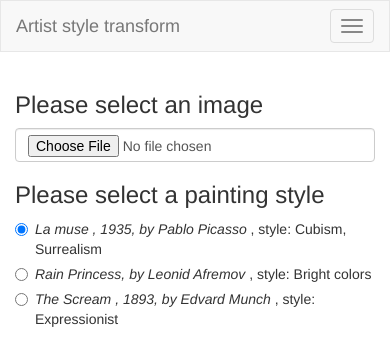
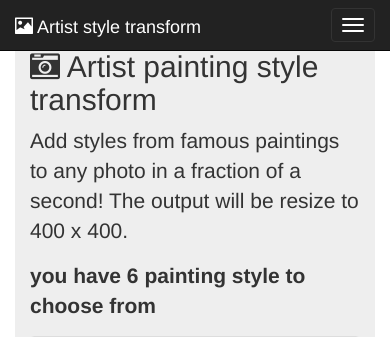
Before and after one commit to Kevinqian0501/artist-style-transform, a Flask app: template Google-web-app/templates/form.html in a window 390 px wide. Shown: the top 337 px of the page. Run offline with Flask 2, Linux system fonts and the light colour scheme; the template is opened without the code that fills it, so the values that code supplies are empty; some libraries are stand-ins or nearby versions.

Commit message:
edit form

```diff
--- a/Google-web-app/main.py
+++ b/Google-web-app/main.py
@@ -61,7 +61,7 @@ def fetch_img(img_stream, style):
 def dump_result(bucket_filepath, image_url, new_image_url, style):
     timestamp = int(time.time())
     filename = bucket_filepath.split('/')[-1].split('.')[0]
-
+    style = style.split('.')[0]
     result = {
         filename: {
             'style' : style,
@@ -77,8 +77,28 @@ def get_firebase_url(database):
     logging.info('jirebase url is logging.info %s', url)
     return url
 
+def fetch_recent_results():
+    url = '%s?orderby="create_timestamp"&limittoLast=10&print=pretty' % get_firebase_url('results')
+    content = fb.firebase_get(url)
+    results = []
+    if not content:
+        return results
+    for key, value in content.iteritems():
+        logging.info('key %s ', key)
+        #logging.info('time stamp  %d, float %f', int(value['create_timestamp']), value['create_timestamp'])
+        create_date = datetime.datetime.fromtimestamp(value['create_timestamp'])
+        create_date = pytz.utc.localize(create_date)
+        value['create_date'] = create_date.astimezone(pytz.timezone('America/Chicago')).strftime("%Y-%m-%d %H:%M:%S")
+        results.append(value)
+
+    results = sorted(results, key=lambda r: r['create_date'], reverse=True)
+    for result in results:
+        logging.info(result['create_date'])
+    return results
+
 @app.route('/', methods=['GET', 'POST'])
 def main():
+    recent_results = fetch_recent_results()
     if request.method == 'POST':
         img = request.files.get('image')
         style = 'la_muse.ckpt'
@@ -109,7 +129,7 @@ def main():
             image_url=img_url, new_image_url = new_img_url,
             style = style.split('.')[0]
         )
-    return render_template('form.html')
+    return render_template('form.html',recent_results = recent_results)
 
 
 @app.errorhandler(500)
--- a/Google-web-app/templates/base.html
+++ b/Google-web-app/templates/base.html
@@ -1,15 +1,21 @@
+<!DOCTYPE html>
 <html lang="en">
     <head>
-    <title>Real time style transform</title>
         <meta charset="utf-8">
+        <meta http-equiv="X-UA-Compatible" content="IE=edge">
         <meta name="viewport" content="width=device-width, initial-scale=1">
+
+        <title>Artist style transform</title>
+        <!-- Bootstrap -->
         <link rel="stylesheet" type="text/css" href="https://maxcdn.bootstrapcdn.com/bootstrap/3.3.5/css/bootstrap.min.css">
         <link rel="stylesheet" type="text/css" href="https://blackrockdigital.github.io/startbootstrap-grayscale/vendor/font-awesome/css/font-awesome.min.css">
+        <link rel="stylesheet" type="text/css" href="assets/css/base.css">
         <script src="https://www.gstatic.com/firebasejs/4.1.2/firebase.js"></script>
         <script type="text/javascript" src= "assets/js/firebase.js"></script>
     </head>
+
     <body>
-      <nav class="navbar navbar-default">
+        <nav class="navbar navbar-inverse navbar-fixed-top">
           <div class="container">
             <div class="navbar-header">
                <button type="button" class="navbar-toggle collapsed" data-toggle="collapse" data-target="#bs-nav-demo" aria-expanded="false">
@@ -18,24 +24,14 @@
                 <span class="icon-bar"></span>
                 <span class="icon-bar"></span>
               </button>
-            <a href="/" class="navbar-brand">Artist style transform</a>
+              <a href="/" class="navbar-brand"><span class="glyphicon glyphicon-picture"></span> Artist style transform</a>
             </div>
 
             <div class="collapse navbar-collapse" id="bs-nav-demo">
               <ul class="nav navbar-nav">
-              <li><a href="/">Home</a></li>
-              <li>
-              <a href="https://github.com/Liuqian0501/artist-style-transform/">
-                    <i class="fa fa-github fa-fw"></i>
-                    <span class="network-name">Github</span>
-              </a>
-
-              </li>
-              <li><a href="https://www.linkedin.com/in/qian-liu/">
-                    <i class="fa fa-linkedin-square fa-fw"></i>
-                    <span class="network-name">Linkdin</span>
-                  </a>
-              </li>
+                <li><a href="/"><span class="fa fa-home fa-fw"></span> Home</a></li>
+                <li><a href="https://github.com/Liuqian0501/artist-style-transform/"><span class="fa fa-github fa-fw"></span> Github</a></li>
+                <li><a href="https://www.linkedin.com/in/qian-liu/"><span class="fa fa-linkedin-square fa-fw"></span> Linkdin</a></li>
               </ul>
 
               <ul class="nav navbar-nav navbar-right">
@@ -46,36 +42,86 @@
         </nav>
 
         <div class="container">
+          <div class="jumbotron jumbotron-fluid">
+            <h2><i class="fa fa-camera-retro"></i> Artist painting style transform </h2>
+            <p>Add styles from famous paintings to any photo in a fraction of a second! The output will be resize to 400 x 400.</p>
+
+            <p><strong>you have 6 painting style to choose from </strong></p>
+            <div class="row">
+                <div class="col-lg-4  col-md-4 col-sm-6 col-xm-6">
+                    <a href="#" class="thumbnail">
+                      <img src="https://www.apple.com/ac/structured-data/images/knowledge_graph_logo.png?201703170823">
+                   </a>
+               </div>
+
+                <div class="col-lg-4  col-md-4 col-sm-6 col-xm-6">
+                    <a href="#" class="thumbnail">
+                      <img src="https://yt3.ggpht.com/-KdgJnz1HIdQ/AAAAAAAAAAI/AAAAAAAAAAA/4vVN7slJqj4/s900-c-k-no-mo-rj-c0xffffff/photo.jpg" >
+                   </a>
+               </div>
+
+                <div class="col-lg-4  col-md-4 col-sm-6 col-xm-6">
+                    <a href="#" class="thumbnail">
+                      <img src="https://yt3.ggpht.com/-KdgJnz1HIdQ/AAAAAAAAAAI/AAAAAAAAAAA/4vVN7slJqj4/s900-c-k-no-mo-rj-c0xffffff/photo.jpg" >
+                    </a>
+               </div>
+
+               <div class="col-lg-4  col-md-4 col-sm-6 col-xm-6">
+                    <a href="#" class="thumbnail">
+                      <img src="https://yt3.ggpht.com/-KdgJnz1HIdQ/AAAAAAAAAAI/AAAAAAAAAAA/4vVN7slJqj4/s900-c-k-no-mo-rj-c0xffffff/photo.jpg" >
+                   </a>
+               </div>
+
+                <div class="col-lg-4  col-md-4 col-sm-6 col-xm-6">
+                    <a href="#" class="thumbnail">
+                      <img src="https://yt3.ggpht.com/-KdgJnz1HIdQ/AAAAAAAAAAI/AAAAAAAAAAA/4vVN7slJqj4/s900-c-k-no-mo-rj-c0xffffff/photo.jpg" >
+                   </a>
+               </div>
+
+                <div class="col-lg-4  col-mm-4 col-sm-6 col-xm-6">
+                    <a href="#" class="thumbnail">
+                      <img src="https://yt3.ggpht.com/-KdgJnz1HIdQ/AAAAAAAAAAI/AAAAAAAAAAA/4vVN7slJqj4/s900-c-k-no-mo-rj-c0xffffff/photo.jpg" >
+                   </a>
+               </div>
+          </div>
+        </div>
+      </div>
+
+      <div class="container">
         {% block content %}
         {% endblock %}
       </div>
-  </body>
+
       <hr class="separator">
       <div class="container">
+        <div class="jumbotron jumbotron-fluid">
+        <h2>Recent result</h2>
         {% if recent_results %}
           {% for result in recent_results %}
           <div class='media'>
+            <h3>Style: {{result.style}};   create date: {{result.create_date}} </h3>
             <div class='row'>
-            <div class="col-md-4 col-md-offset-3 col-xs-6">
+              <div class="col-lg-6 col-xs-6">
                 <a href="#">
                   {% if result.image_url %}
+                    <img class="image-object img-responsive" src="{{result.image_url}}">
+                  {% endif %}
+                </a>
+              </div>
+              <div class="col-lg-6 col-xs-6">
+                <a href="#">
+                  {% if result.new_image_url %}
                     <img class="image-object img-responsive" src="{{result.new_image_url}}">
                   {% endif %}
                 </a>
-            </div>
-            <div class="col-md-5 col-xs-6">
-              {% for prediction in result.predictions.predictions %}
-                {{prediction.description}} <b>{{'%0.2f' % prediction.probability}}%</b><br/>
-              {% endfor %}
-              <h5>{{result.create_date}}</h5>
               </div>
             </div>
           </div>
           {% endfor %}
         {% endif %}
       </div>
-
+      </div>
         <script src="https://code.jquery.com/jquery-2.1.4.js"></script>
         <script src="https://maxcdn.bootstrapcdn.com/bootstrap/3.3.5/js/bootstrap.min.js"></script>
-
+    </body>
 </html>
--- a/Google-web-app/templates/form.html
+++ b/Google-web-app/templates/form.html
@@ -9,7 +9,7 @@
 	    <input type="file" name="image" id="image" class="form-control"/>
 	  </div>
           <div>
-        <h3>Please select a painting style </h3>
+        <p>Please select a painting style </p>
           <div class="radio">
                   <label>
                 <input type="radio" name="optionsRadios" id="optionsRadios1" value="la_muse.ckpt" checked>
```
Lines whose indentation alone changed are shown as unchanged.
